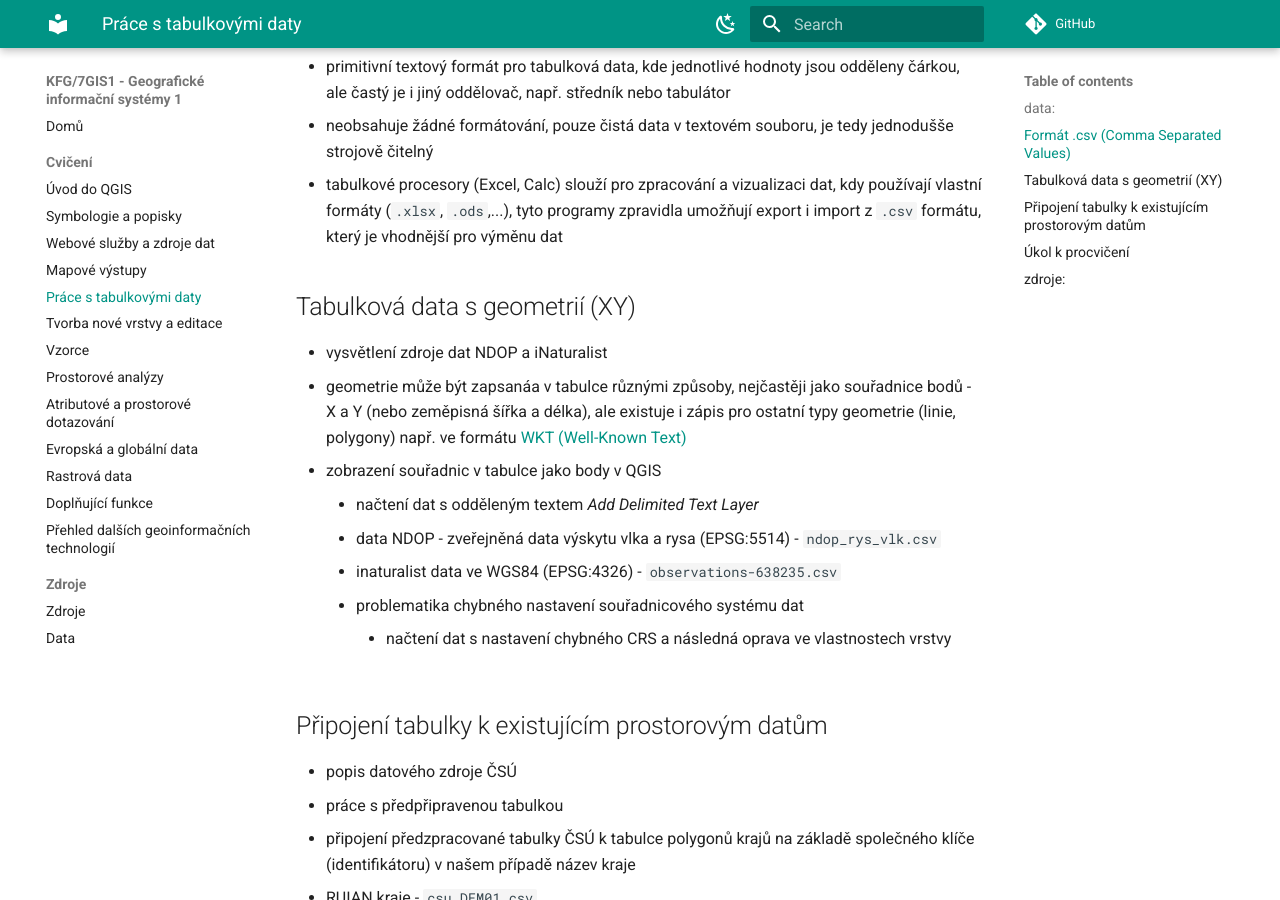
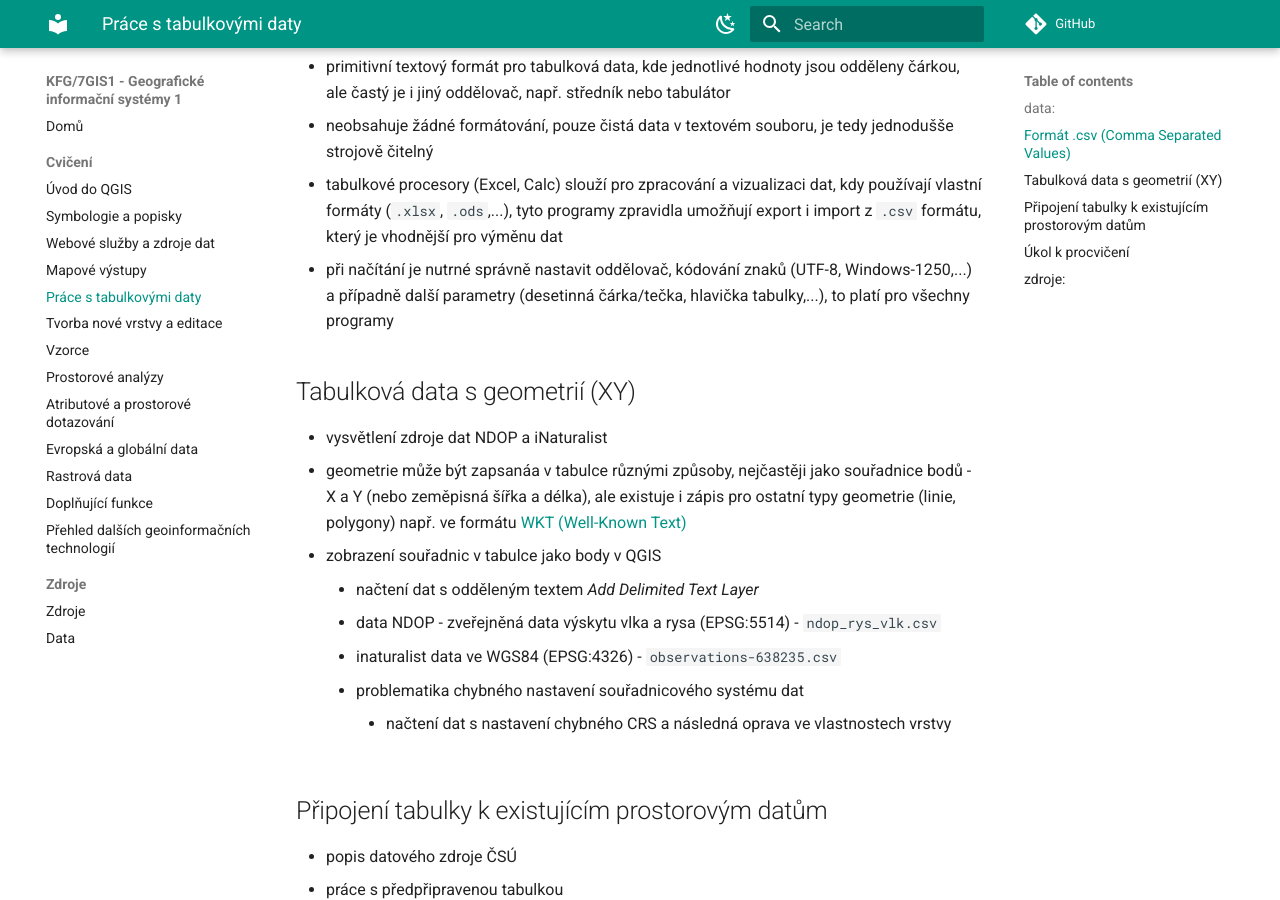
Before and after one commit to kalab-oto/7GIS1, an MkDocs documentation site: the page built from docs/tabulky.md, in a window 1280 px wide and 900 px high, scrolled down 522 px. Built offline with MkDocs 1.6.1 and Material for MkDocs 9.7.7, drawn with Linux system fonts in a browser that asks for light colours; comment, search, counter and statistics services are not loaded.

Commit message:
csv note

```diff
--- a/docs/tabulky.md
+++ b/docs/tabulky.md
@@ -12,6 +12,7 @@
 - primitivní textový formát pro tabulková data, kde jednotlivé hodnoty jsou odděleny čárkou, ale častý je i jiný oddělovač, např. středník nebo tabulátor
 - neobsahuje žádné formátování, pouze čistá data v textovém souboru, je tedy jednodušše strojově čitelný
 - tabulkové procesory (Excel, Calc) slouží pro zpracování a vizualizaci dat, kdy používají vlastní formáty (`.xlsx`, `.ods`,...), tyto programy zpravidla umožňují export i import z `.csv` formátu, který je vhodnější pro výměnu dat
+- při načítání je nutrné správně nastavit oddělovač, kódování znaků (UTF-8, Windows-1250,...) a případně další parametry (desetinná čárka/tečka, hlavička tabulky,...), to platí pro všechny programy
 
 ## Tabulková data s geometrií (XY)
 - vysvětlení zdroje dat NDOP a iNaturalist
```
